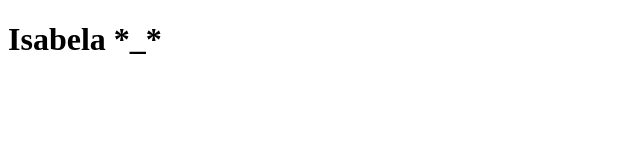
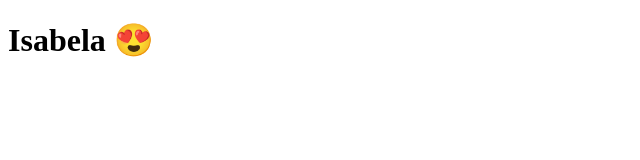
Before and after one commit to DanielBerriel/clone-tabnews, a Next.js app: page / in a window 1280 px wide. Shown: the top 160 px of the page, without its empty margins (0-640 px from the left). Built offline with nearby package versions, Linux system fonts and the light colour scheme.

Commit message:
Colocando emoji

```diff
--- a/pages/index.js
+++ b/pages/index.js
@@ -1,5 +1,5 @@
 function Home() {
-  return <h1>Isabela *_*</h1>;
+  return <h1>Isabela &#128525;</h1>;
 }
 
 export default Home;
```
